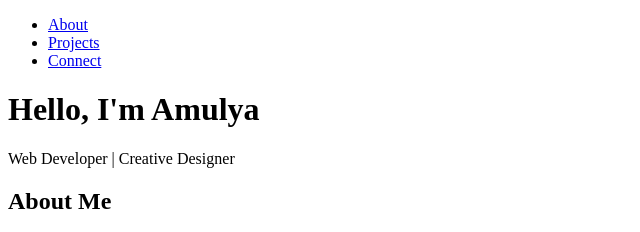
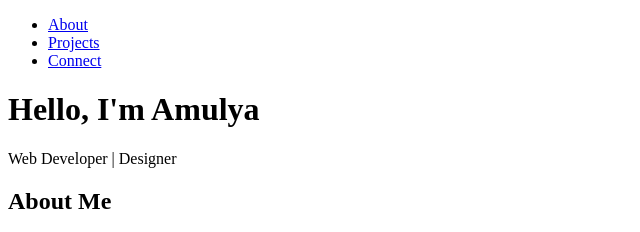
Before and after one commit to amulyyaaa/sample, a plain HTML site: page index.html in a window 1280 px wide. Shown: the top 232 px of the page, 0-640 px from the left. Drawn offline with Linux system fonts and the light colour scheme.

Commit message:
Update index.html

```diff
--- a/index.html
+++ b/index.html
@@ -19,7 +19,7 @@
     </header>
         <div class="intro">
             <h1>Hello, I'm Amulya</h1>
-            <p>Web Developer | Creative Designer</p>
+            <p>Web Developer | Designer</p>
         </div>
 
 
```
